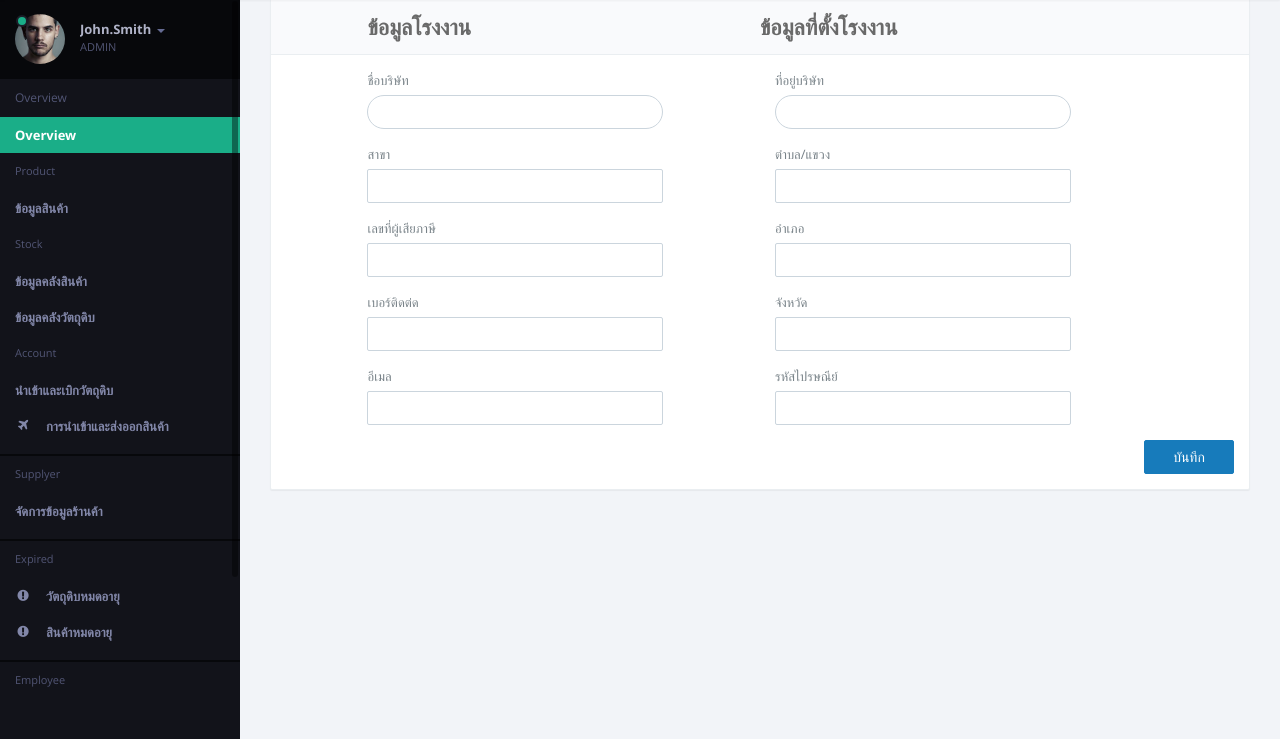
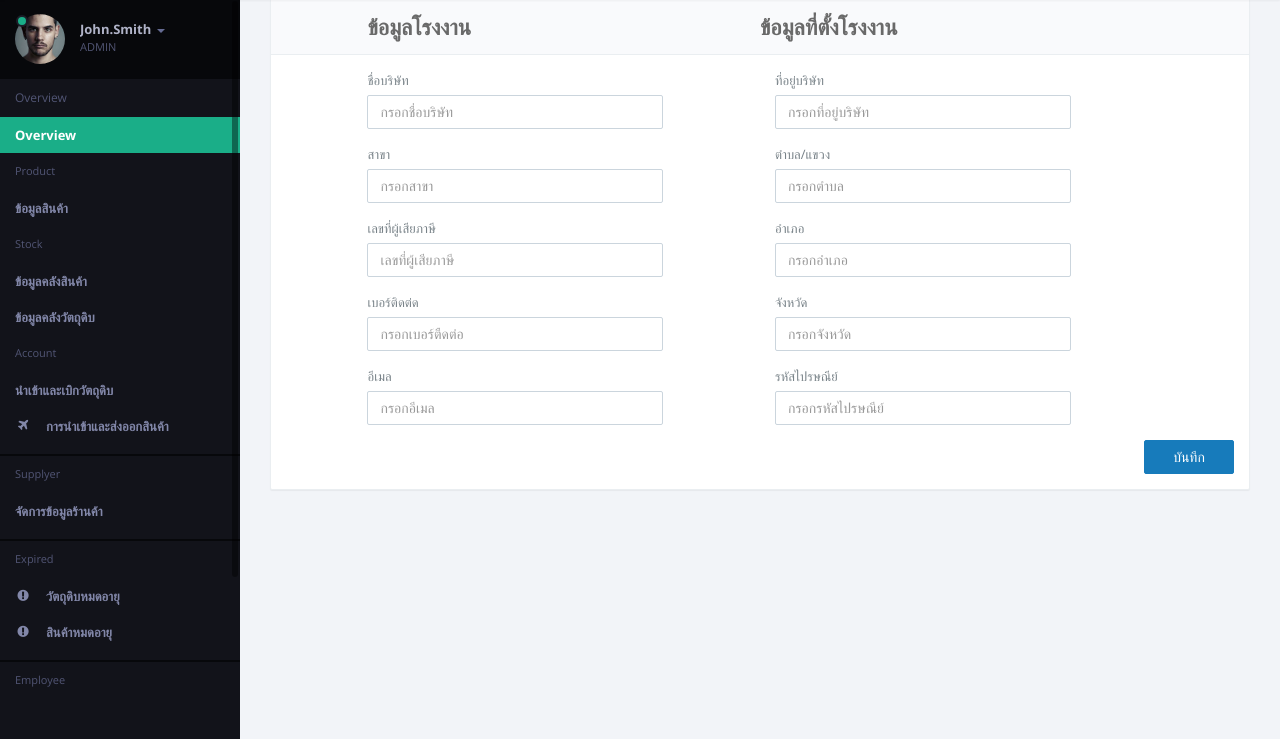
Before and after one commit to 2ManDown/GrassJelly, a CodeIgniter app: page /GrassJelly/index.php/factory/factory_info in a window 1280 px wide. Shown: the part 61-800 px from the top of the page. Run offline with CodeIgniter, Linux system fonts and the light colour scheme; style sheets or scripts are compiled from the project's sources; some libraries are stand-ins or nearby versions.

Commit message:
fix something

```diff
--- a/application/views/employee/employee_addinfo.php
+++ b/application/views/employee/employee_addinfo.php
@@ -18,7 +18,7 @@
                         <div class="col-sm-1"></div>
                         <div class="col-sm-4">
                             <label>เบอร์โทรศัพท์</label>
-                            <input type="text" data-type="phone" name="employee_tel" class="form-control" placeholder="กรอกเบอร์ฏทีศัพท์" required>
+                            <input type="text" data-type="phone" name="employee_tel" class="form-control" placeholder="กรอกเบอร์โทรศัพท์" required>
                         </div>
                     </div>
                     <div class="form-group pull-in clearfix">
@@ -46,7 +46,7 @@
                         <div class="col-sm-1"></div>
                         <div class="col-sm-4">
                             <label>วันเดือนปีเกิด</label>
-                            <input name="employee_birthdate" class="input-sm input-s datepicker-input form-control" size="16" type="text" value="29-12-2020" data-date-format="yyyy-mm-dd" >
+                            <input name="employee_birthdate" id="datetime" class="input-sm input-s datepicker-input form-control" size="16" type="text" value="29-12-2020" data-date-format="yyyy-mm-dd" >
                         </div>
                     </div>
                     <div class="form-group pull-in clearfix">
--- a/application/views/factory/factory_info.php
+++ b/application/views/factory/factory_info.php
@@ -19,48 +19,48 @@
                                     <div class="col-sm-1"></div>
                                     <div class="col-sm-4">
                                         <label>ชื่อบริษัท</label>
-                                        <input type="text" class="form-control rounded">
+                                        <input type="text" class="form-control " placeholder="กรอกชื่อบริษัท" required>
                                     </div>
                                     <div class="col-sm-1"></div>
                                     <div class="col-sm-4">
                                         <label>ที่อยู่บริษัท</label>
-                                        <input type="text" class="form-control rounded">
+                                        <input type="text" class="form-control "placeholder="กรอกที่อยู่บริษัท" required>
                                     </div>
                                 </div>
                                 <div class="form-group pull-in clearfix">
                                     <div class="col-sm-1"></div>
                                     <div class="col-sm-4">
                                         <label>สาขา</label>
-                                        <input type="text" class="form-control">
+                                        <input type="text" class="form-control" placeholder="กรอกสาขา" required>
                                     </div>
                                     <div class="col-sm-1"></div>
                                     <div class="col-sm-4">
                                         <label>ตำบล/แขวง</label>
-                                        <input type="text" class="form-control">
+                                        <input type="text" class="form-control" placeholder="กรอกตำบล" required>
                                     </div>
                                 </div>
                                 <div class="form-group pull-in clearfix">
                                     <div class="col-sm-1"></div>
                                     <div class="col-sm-4">
                                         <label>เลขที่ผู้เสียภาษี</label>
-                                        <input type="text" class="form-control">
+                                        <input type="text" class="form-control" placeholder="เลขที่ผู้เสียภาษี" required>
                                     </div>
                                     <div class="col-sm-1"></div>
                                     <div class="col-sm-4">
                                         <label>อำเภอ</label>
-                                        <input type="text" class="form-control">
+                                        <input type="text" class="form-control" placeholder="กรอกอำเภอ" required>
                                     </div>
                                 </div>
                                 <div class="form-group pull-in clearfix">
                                     <div class="col-sm-1"></div>
                                     <div class="col-sm-4">
                                         <label>เบอร์ติดต่ด</label>
-                                        <input type="number" class="form-control">
+                                        <input type="number" class="form-control" placeholder="กรอกเบอร์ตืดต่อ" required>
                                     </div>
                                     <div class="col-sm-1"></div>
                                     <div class="col-sm-4">
                                         <label>จังหวัด</label>
-                                        <input type="text" class="form-control">
+                                        <input type="text" class="form-control" placeholder="กรอกจังหวัด" required>
                                     </div>
                                 </div>
 
@@ -68,12 +68,12 @@
                                     <div class="col-sm-1"></div>
                                     <div class="col-sm-4">
                                         <label>อีเมล</label>
-                                        <input type="text" class="form-control">
+                                        <input type="text" class="form-control" placeholder="กรอกอีเมล" required>
                                     </div>
                                     <div class="col-sm-1"></div>
                                     <div class="col-sm-4">
                                         <label>รหัสไปรษณีย์</label>
-                                        <input type="number" class="form-control">
+                                        <input type="number" class="form-control" placeholder="กรอกรหัสไปรษณีย์" required>
                                     </div>
                                 </div>
                                 <div class="text-right"><button type="submit" class="btn btn-primary btn-s-xs">บันทึก</button></div>
```
Also changed, not shown: application/views/supplyer/supplyer_insert.php (+6 -6 lines).
